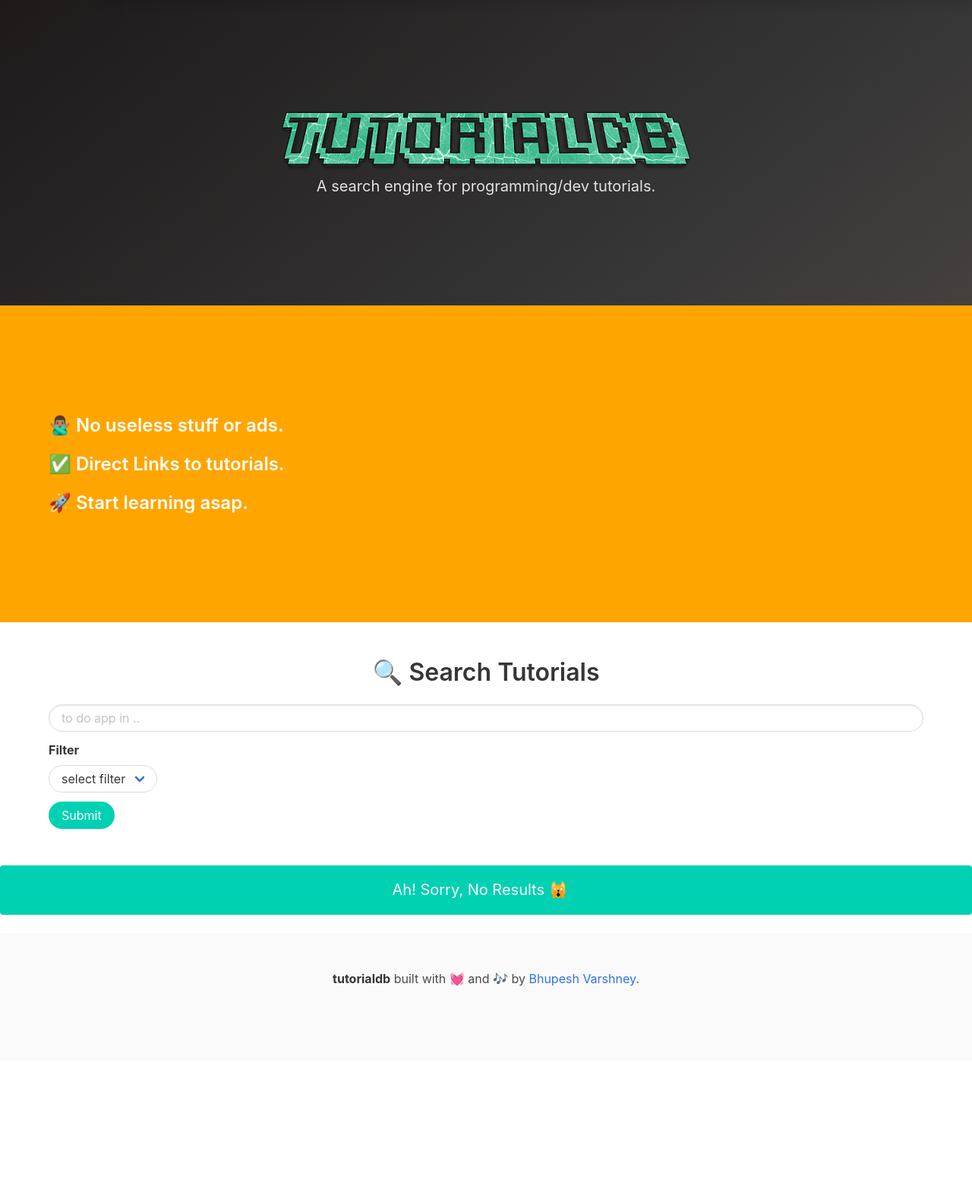
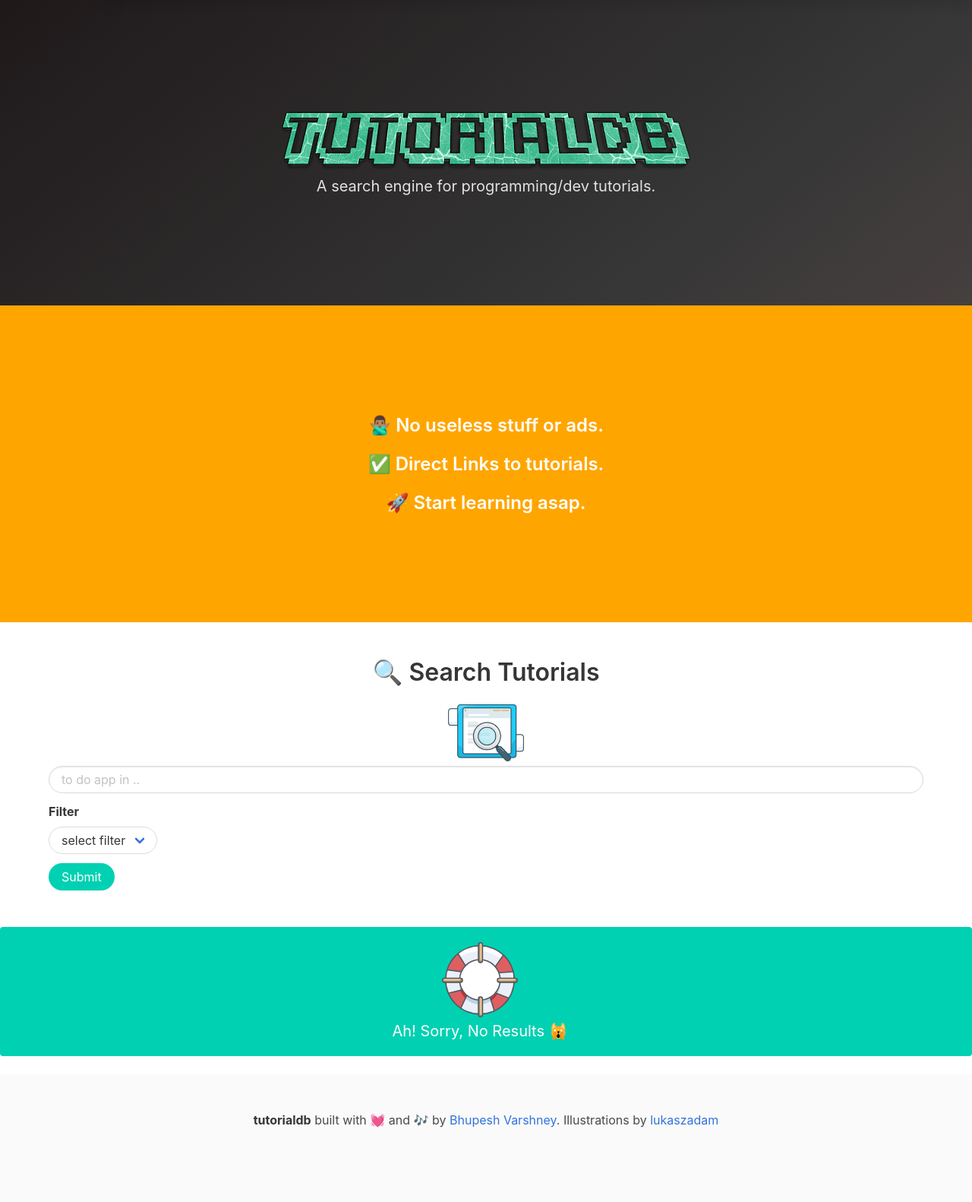
Before and after one commit to Bhupesh-V/tutorialdb, a Django app: template app/templates/search_results.html in a window 1280 px wide. Shown: the part 69-1651 px from the top of the page at 76% size. Before the commit the page ends 1367 px from the top, so only its background shows below. Run offline with Django 3.2, Linux system fonts and the light colour scheme; the template is opened without the code that fills it, so the values that code supplies are empty; some libraries are stand-ins or nearby versions.

Commit message:
add illustrations :art:

```diff
--- a/app/templates/home.html
+++ b/app/templates/home.html
@@ -65,7 +65,7 @@
   </div>
 </section>
 
-
+<center>
 <section class="hero is-medium is-success is-bold">
   <div class="hero-body"   style="background-color: orange;">
     <div class="container">
@@ -75,10 +75,15 @@
     </div>
   </div>
 </section>
+</center>
 
     <section class="section">
       <div class="container">
         <h1 class="title" align="center">🔍 Search Tutorials</h1>
+        <center>
+        <img src="{% static 'app/search.png' %}" height="100" width="100">
+        </center>
+
           <form action="{% url 'search_results' %}" method="get">
 
             <div class="field">
@@ -118,6 +123,7 @@
   <div class="content has-text-centered">
     <p>
       <strong>tutorialdb</strong> built with 💓 and 🎶 by <a href="https://twitter.com/bhupeshimself">Bhupesh Varshney</a>.
+      Illustrations by <a href="https://lukaszadam.com/illustrations">lukaszadam</a>
     </p>
   </div>
 </footer>
--- a/app/templates/search_results.html
+++ b/app/templates/search_results.html
@@ -1,5 +1,5 @@
 {% extends 'home.html' %}
-
+{% load staticfiles %}
 {% block content %}
   {% if object_list %}
   <div class="section">
@@ -21,6 +21,9 @@
     </div>
   </div>
   {% else %}
-  <h2 class="subtitle notification is-primary" align="center">Ah! Sorry, No Results 🙀</h2>
+  <h2 class="subtitle notification is-primary" align="center">
+  <img src="{% static 'app/search404.svg' %}" height="100" width="100">
+    <br> Ah! Sorry, No Results 🙀
+  </h2>
   {% endif %}
 {% endblock content %}
```
Also changed, not shown: app/templates/contribute.html (+6 -3 lines), app/static/app/help.svg (added), app/static/app/search.png (added), app/static/app/search404.svg (added).
